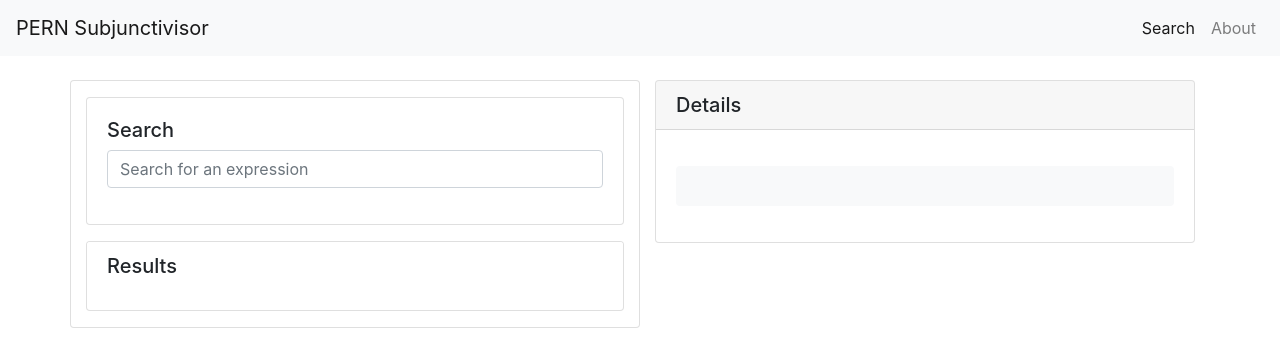
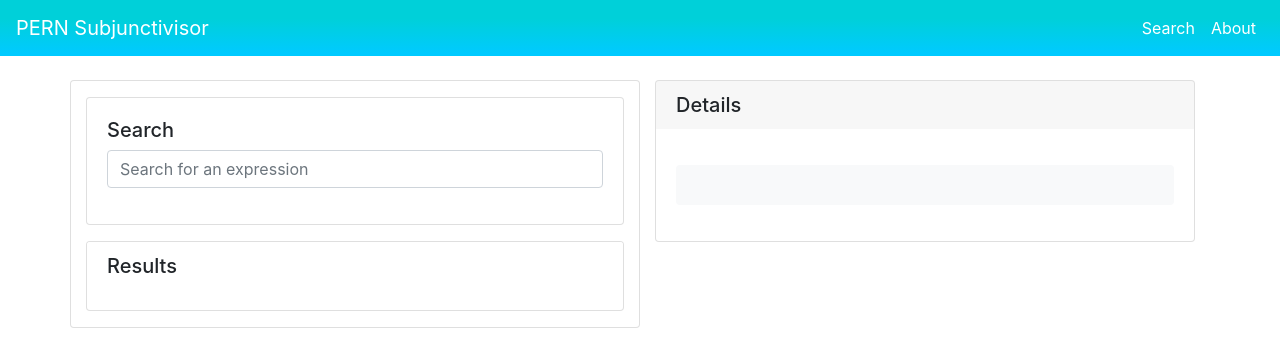
Before and after one commit to ccostoso/subjunctly, a React (Create React App) app in the folder client/: page / in a window 1280 px wide. Shown: the top 364 px of the page. Built offline with nearby package versions, Linux system fonts and the light colour scheme.

Commit message:
added styling to Details and ResultList components

```diff
--- a/client/src/App.js
+++ b/client/src/App.js
@@ -18,7 +18,7 @@ function App() {
   })
 
   return (
-    <div>
+    <div className="vh-100">
       <Router>
         <Nav />
         <Route exact path="/" render={() => {
--- a/client/src/components/SearchComponents/Details/index.js
+++ b/client/src/components/SearchComponents/Details/index.js
@@ -6,7 +6,7 @@ function Details(props) {
     console.log(props);
     return (
         <article className="card">
-            <header className={`card-header ${props.selected.type}`}>
+            <header className={`card-header ${props.selected.type} border-bottom-0`}>
                 <h5 className="card-title my-0">{props.selected.name || "Details"}</h5>
             </header>
             <div className="card-body">
--- a/client/src/components/SearchComponents/Details/style.css
+++ b/client/src/components/SearchComponents/Details/style.css
@@ -1,11 +1,17 @@
 .oui {
-    background-color: #28a745;
+    background: rgb(0, 217, 21);
+    background: linear-gradient(180deg, rgba(0, 217, 21, 1) 33%, rgba(0, 255, 8, 1) 96%);
+    color: white;
 }
 
 .non {
-    background-color: #dc3545;
+    background: rgb(203, 0, 0);
+    background: linear-gradient(180deg, rgba(203, 0, 0, 1) 33%, rgba(255, 0, 0, 1) 96%);
+    color: white;
 }
 
 .dep {
-    background-color: #ffc107;
+    background: rgb(255, 228, 11);
+    background: linear-gradient(180deg, rgba(255, 228, 11, 1) 33%, rgba(255, 252, 0, 1) 96%);
+    color: black;
 }
--- a/client/src/components/SearchComponents/ResultListItem/index.js
+++ b/client/src/components/SearchComponents/ResultListItem/index.js
@@ -4,10 +4,14 @@ import "./style.css";
 function ResultListItem(props) {
     return (
         <li
-            className="list-group-item"
+            className="list-group-item d-flex justify-content-between"
             onClick={e => props.setActive(props.result.source_html)}
         >
             {props.result.name}
+            <svg width="1.5rem" height="1.5rem">
+                <rect x="0" y="0" rx=".25rem" ry=".25rem" width="1.5rem" height="1.5rem"
+                    className={props.result.type} />
+            </svg>
         </li>
     )
 }
--- a/client/src/components/SearchComponents/ResultListItem/style.css
+++ b/client/src/components/SearchComponents/ResultListItem/style.css
@@ -1,11 +1,16 @@
+rect {
+    stroke: none;
+    stroke-width: 5;
+}
+
 .oui {
-    background-color: #28a745;
+    fill: #28a745;
 }
 
 .non {
-    background-color: #dc3545;
+    fill: #dc3545;
 }
 
 .dep {
-    background-color: #ffc107;
+    fill: #ffc107;
 }
--- a/client/src/components/UniversalComponents/Nav/index.js
+++ b/client/src/components/UniversalComponents/Nav/index.js
@@ -1,12 +1,13 @@
 import React, { useState, useEffect } from 'react';
 import { BrowserRouter as Router, Route, Switch, Link } from "react-router-dom";
+import "./style.css";
 
 function Nav() {
     const [active, setActive] = useState("");
 
     return (
-        <nav className="navbar navbar-expand-md navbar-light bg-light">
-            <a className="navbar-brand" href="#">
+        <nav className="navbar navbar-expand-md navbar-light">
+            <a className="navbar-brand text-white" href="#">
                 {/* <img src="" width="30" height="30" className="d-inline-block align-top" alt="" /> */}
                     PERN Subjunctivisor
             </a>
@@ -16,10 +17,10 @@ function Nav() {
             <div className="collapse navbar-collapse" id="navbarNav">
                 <ul className="navbar-nav ml-auto">
                     <li className="nav-item active">
-                        <Link className="nav-link" to="/">Search <span className="sr-only">(current)</span></Link>
+                        <Link className="nav-link text-white" to="/">Search <span className="sr-only">(current)</span></Link>
                     </li>
                     <li className="nav-item">
-                        <Link className="nav-link" to="/about">About</Link>
+                        <Link className="nav-link text-white" to="/about">About</Link>
                     </li>
                 </ul>
             </div>
--- a/client/src/components/UniversalComponents/Nav/style.css
+++ b/client/src/components/UniversalComponents/Nav/style.css
@@ -0,0 +1,4 @@
+nav.navbar {
+    background: rgb(0, 208, 217);
+    background: linear-gradient(180deg, rgba(0, 208, 217, 1) 33%, rgba(0, 202, 255, 1) 96%);
+}
```
